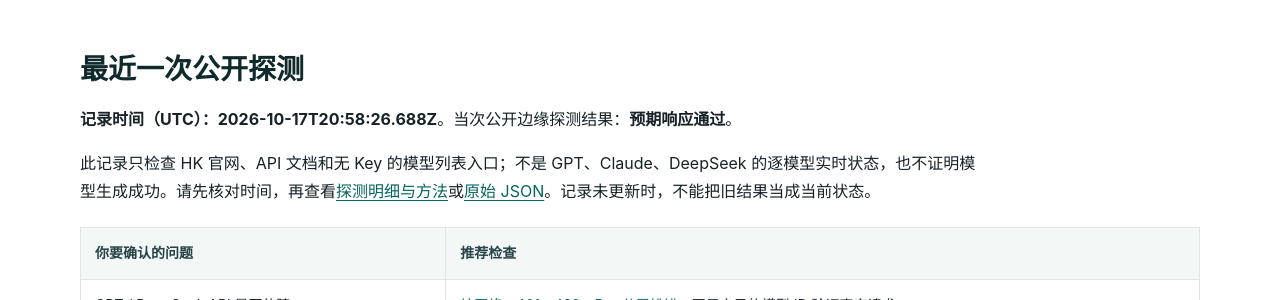
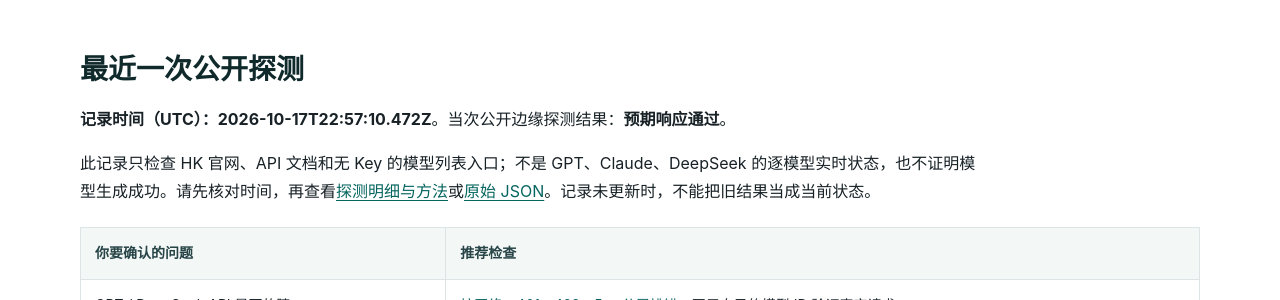
Before and after one commit to KKWANG4444/api-status, a Jekyll site: the page built from index.md, in a window 1280 px wide and 900 px high, scrolled down 364 px. Shown: the part 151-451 px from the top of the window. Built offline with Jekyll 4.4.1, drawn with Linux system fonts in a browser that asks for light colours.

Commit message:
chore: update public edge status

```diff
--- a/_data/status.json
+++ b/_data/status.json
@@ -1,7 +1,7 @@
 {
   "status": "operational",
-  "checked_at": "2026-10-17T20:58:26.688Z",
-  "duration_ms": 359,
+  "checked_at": "2026-10-17T22:57:10.472Z",
+  "duration_ms": 613,
   "overall": true,
   "components": [
     {
@@ -10,7 +10,7 @@
       "url": "https://www.aifast.hk/",
       "ok": true,
       "status": 200,
-      "elapsed_ms": 275,
+      "elapsed_ms": 565,
       "content_type": "text/html; charset=utf-8",
       "detail": "Expected public edge response"
     },
@@ -20,7 +20,7 @@
       "url": "https://api.aifast.hk/",
       "ok": true,
       "status": 200,
-      "elapsed_ms": 314,
+      "elapsed_ms": 352,
       "content_type": "text/html",
       "detail": "Expected public edge response"
     },
@@ -30,7 +30,7 @@
       "url": "https://www.aifast.hk/v1/models",
       "ok": true,
       "status": 401,
-      "elapsed_ms": 288,
+      "elapsed_ms": 449,
       "content_type": "application/json; charset=utf-8",
       "detail": "Expected public edge response"
     }
--- a/data/status.json
+++ b/data/status.json
@@ -1,7 +1,7 @@
 {
   "status": "operational",
-  "checked_at": "2026-10-17T20:58:26.688Z",
-  "duration_ms": 359,
+  "checked_at": "2026-10-17T22:57:10.472Z",
+  "duration_ms": 613,
   "overall": true,
   "components": [
     {
@@ -10,7 +10,7 @@
       "url": "https://www.aifast.hk/",
       "ok": true,
       "status": 200,
-      "elapsed_ms": 275,
+      "elapsed_ms": 565,
       "content_type": "text/html; charset=utf-8",
       "detail": "Expected public edge response"
     },
@@ -20,7 +20,7 @@
       "url": "https://api.aifast.hk/",
       "ok": true,
       "status": 200,
-      "elapsed_ms": 314,
+      "elapsed_ms": 352,
       "content_type": "text/html",
       "detail": "Expected public edge response"
     },
@@ -30,7 +30,7 @@
       "url": "https://www.aifast.hk/v1/models",
       "ok": true,
       "status": 401,
-      "elapsed_ms": 288,
+      "elapsed_ms": 449,
       "content_type": "application/json; charset=utf-8",
       "detail": "Expected public edge response"
     }
```
